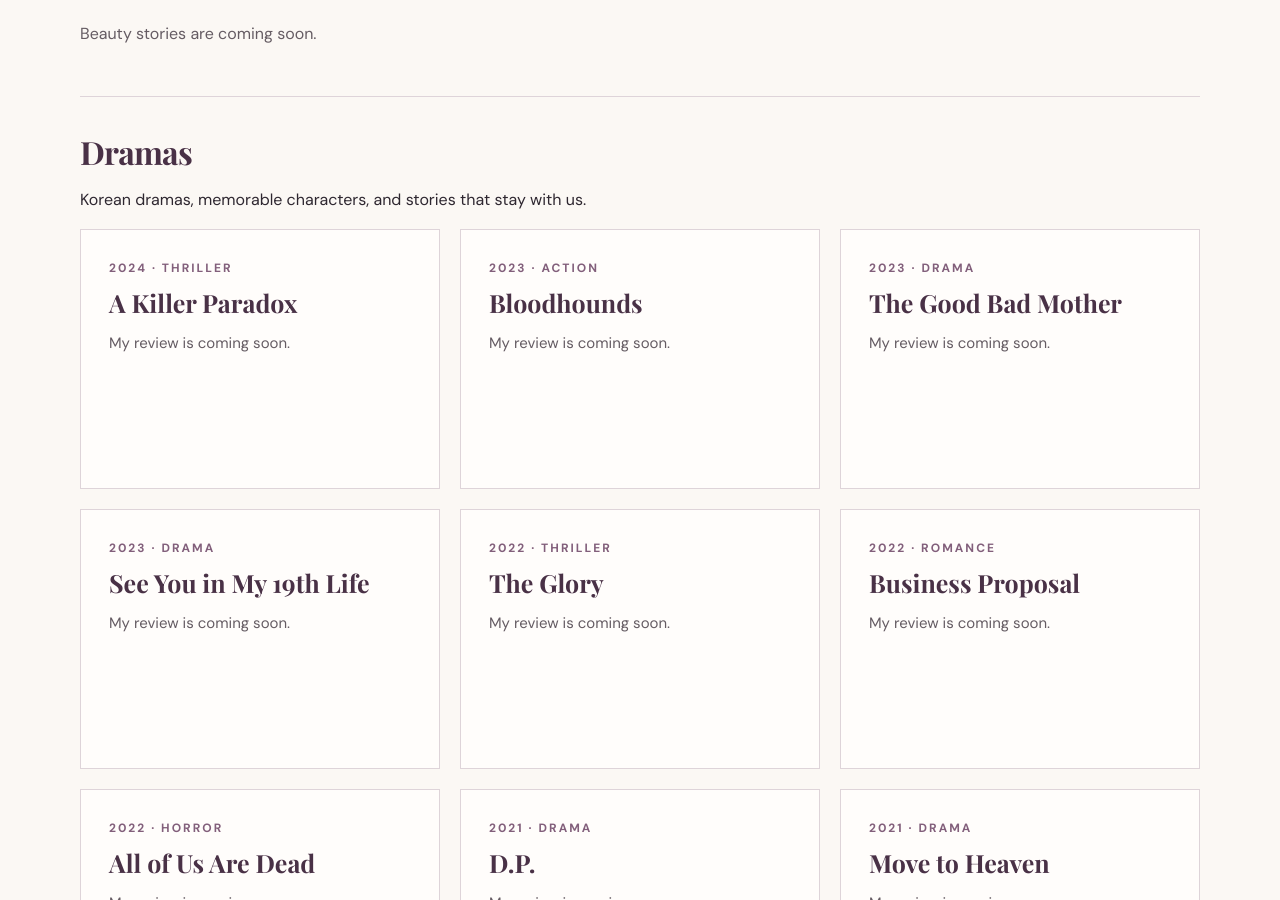
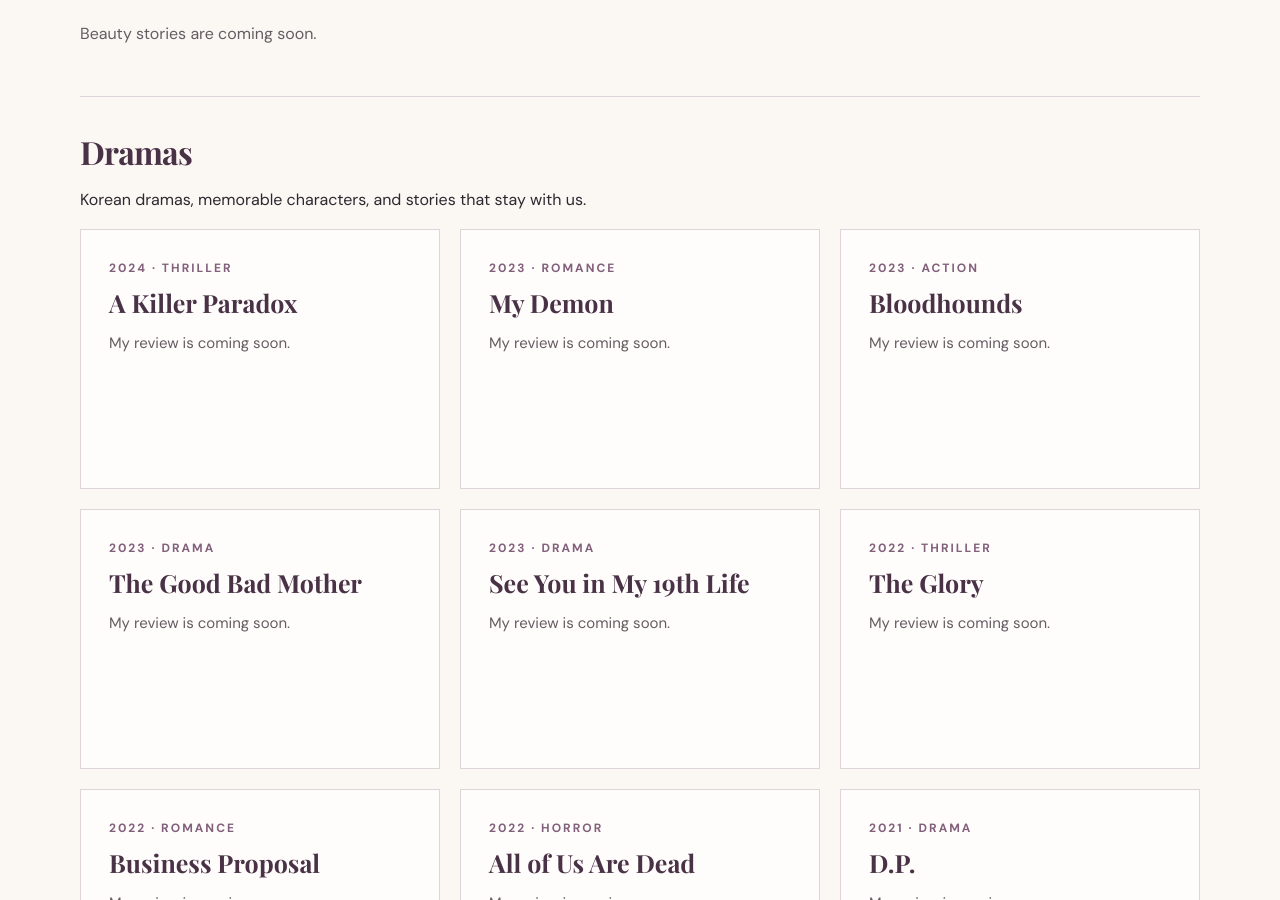
Before and after one commit to lydiarim22-coder/mindoflydia, a Jekyll site: the page built from korean-culture.html, in a window 1280 px wide and 900 px high, scrolled down 934 px. Built offline with Jekyll 4.4.1, drawn with Linux system fonts in a browser that asks for light colours; some web fonts are replaced.

Commit message:
Add My Demon to Korean Culture dramas

```diff
--- a/_data/korean_culture_items.yml
+++ b/_data/korean_culture_items.yml
@@ -93,3 +93,9 @@
   genre: Thriller
   topic: dramas
   note: "My review is coming soon."
+
+- title: "My Demon"
+  year: 2023
+  genre: Romance
+  topic: dramas
+  note: "My review is coming soon."
```
